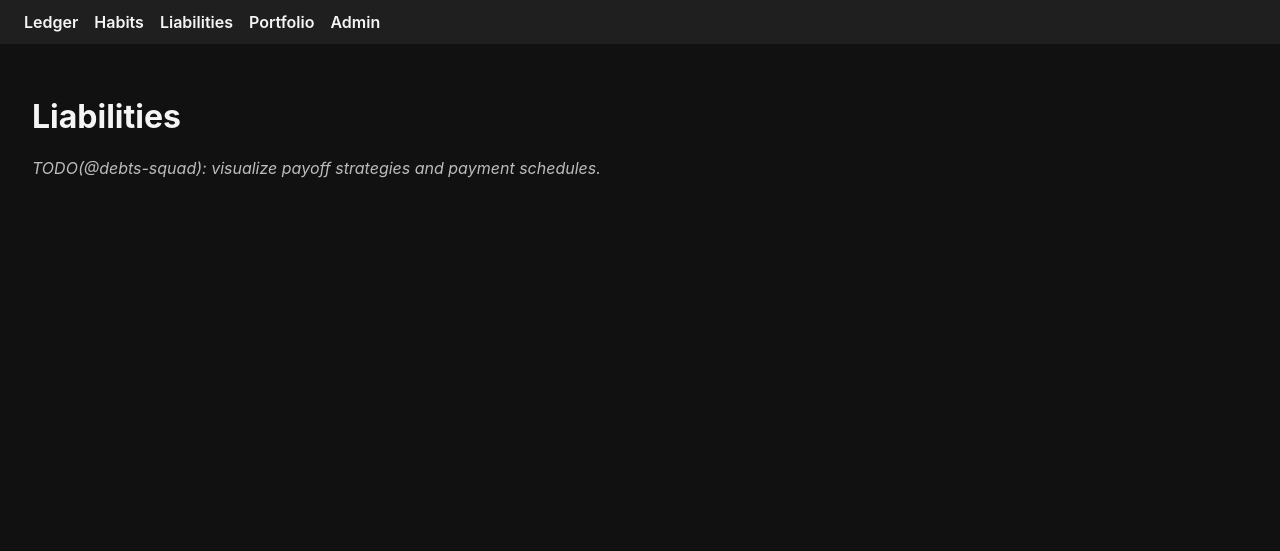
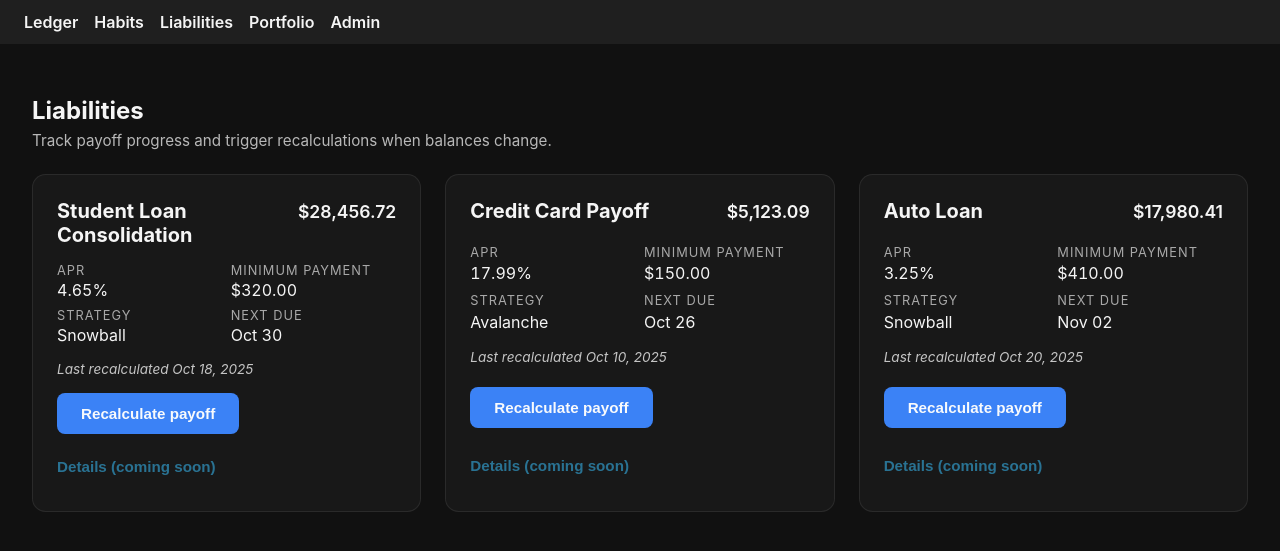
Before and after one commit to Blood-Dawn/pocketsage, a Flask app: page /liabilities/ in a window 1280 px wide. Shown: the top 551 px of the page. Run offline with Flask 3, Linux system fonts and the light colour scheme.

Commit message:
Add optimistic liability recalculation dashboard

```diff
--- a/pocketsage/blueprints/liabilities/routes.py
+++ b/pocketsage/blueprints/liabilities/routes.py
@@ -2,9 +2,75 @@
 
 from __future__ import annotations
 
-from flask import flash, redirect, render_template, url_for
+from datetime import datetime, timedelta, timezone
+from typing import Iterable, List
+
+from flask import flash, jsonify, redirect, render_template, request, url_for
+
+from pocketsage.services.jobs import enqueue, get_job, list_jobs
 
 from . import bp
+
+
+def _prefers_json_response() -> bool:
+    accepts = request.accept_mimetypes
+    return request.is_json or accepts["application/json"] >= accepts["text/html"]
+
+
+def _sample_liabilities() -> List[dict]:
+    """Temporary stub data until repository integration lands."""
+
+    now = datetime.now(timezone.utc)
+    return [
+        {
+            "id": 1,
+            "name": "Student Loan Consolidation",
+            "balance": 28456.72,
+            "apr": 4.65,
+            "minimum_payment": 320.0,
+            "strategy": "snowball",
+            "next_due_display": (now + timedelta(days=9)).strftime("%b %d"),
+            "last_recalculated_at": (now - timedelta(days=3)).isoformat(),
+            "last_recalculated_display": (now - timedelta(days=3)).strftime("%b %d, %Y"),
+        },
+        {
+            "id": 2,
+            "name": "Credit Card Payoff",
+            "balance": 5123.09,
+            "apr": 17.99,
+            "minimum_payment": 150.0,
+            "strategy": "avalanche",
+            "next_due_display": (now + timedelta(days=5)).strftime("%b %d"),
+            "last_recalculated_at": (now - timedelta(days=11)).isoformat(),
+            "last_recalculated_display": (now - timedelta(days=11)).strftime("%b %d, %Y"),
+        },
+        {
+            "id": 3,
+            "name": "Auto Loan",
+            "balance": 17980.41,
+            "apr": 3.25,
+            "minimum_payment": 410.0,
+            "strategy": "snowball",
+            "next_due_display": (now + timedelta(days=12)).strftime("%b %d"),
+            "last_recalculated_at": (now - timedelta(days=1)).isoformat(),
+            "last_recalculated_display": (now - timedelta(days=1)).strftime("%b %d, %Y"),
+        },
+    ]
+
+
+def _liability_jobs(liabilities: Iterable[dict]) -> list[dict]:
+    liability_ids = {liability["id"] for liability in liabilities}
+    relevant: list[dict] = []
+    for job in list_jobs(limit=50):
+        metadata = job.get("metadata") or {}
+        liability_id = metadata.get("liability_id")
+        try:
+            as_int = int(liability_id)
+        except (TypeError, ValueError):
+            continue
+        if as_int in liability_ids:
+            relevant.append(job)
+    return relevant
 
 
 @bp.get("/")
@@ -12,16 +78,48 @@
     """Display liabilities overview with payoff projections."""
 
     # TODO(@debts-squad): hydrate context with repository data + payoff analytics.
-    return render_template("liabilities/index.html")
+    liabilities = _sample_liabilities()
+    jobs = _liability_jobs(liabilities)
+    return render_template(
+        "liabilities/index.html",
+        liabilities=liabilities,
+        initial_jobs=jobs,
+        job_status_endpoint=url_for("liabilities.job_status", job_id="__JOB__"),
+    )
+
+
+def _run_recalculation(liability_id: int) -> None:
+    """Placeholder recalculation task."""
+
+    # TODO(@debts-squad): call debts service to recompute schedule and persist results.
+    return None
 
 
 @bp.post("/<int:liability_id>/recalculate")
 def recalc_liability(liability_id: int):
     """Trigger payoff schedule recalculation for a liability."""
 
-    # TODO(@debts-squad): call debts service to recompute schedule and persist results.
+    job = enqueue(
+        "liability-recalculation",
+        _run_recalculation,
+        metadata={"liability_id": liability_id},
+        liability_id=liability_id,
+    )
+    if _prefers_json_response():
+        return jsonify(job.to_dict()), 202
+
     flash(f"Recalculation queued for liability #{liability_id}", "info")
     return redirect(url_for("liabilities.list_liabilities"))
+
+
+@bp.get("/jobs/<job_id>")
+def job_status(job_id: str):
+    """Expose job status for liability recalculations."""
+
+    job = get_job(job_id)
+    if job is None:
+        return jsonify({"error": "job_not_found", "job_id": job_id}), 404
+    return jsonify(job)
 
 
 @bp.get("/new")
--- a/pocketsage/static/css/main.css
+++ b/pocketsage/static/css/main.css
@@ -388,4 +388,160 @@
     flex-wrap: wrap;
 }
 
+.liabilities-dashboard {
+    display: grid;
+    gap: 1.5rem;
+}
+
+.liabilities-header h1 {
+    margin-bottom: 0.35rem;
+}
+
+.liabilities-subtitle {
+    margin: 0;
+    color: rgba(255, 255, 255, 0.7);
+    font-size: 0.95rem;
+}
+
+.liability-grid {
+    display: grid;
+    gap: 1.5rem;
+    grid-template-columns: repeat(auto-fit, minmax(18rem, 1fr));
+}
+
+.liability-card {
+    background: rgba(255, 255, 255, 0.03);
+    border: 1px solid rgba(255, 255, 255, 0.08);
+    border-radius: 0.85rem;
+    padding: 1.5rem;
+    display: grid;
+    gap: 1rem;
+    min-height: 14rem;
+}
+
+.liability-card-header {
+    display: flex;
+    justify-content: space-between;
+    align-items: baseline;
+    gap: 0.75rem;
+}
+
+.liability-card-header h2 {
+    margin: 0;
+    font-size: 1.25rem;
+}
+
+.liability-balance {
+    font-size: 1.1rem;
+    font-weight: 600;
+}
+
+.liability-meta {
+    margin: 0;
+    display: grid;
+    gap: 0.5rem;
+    grid-template-columns: repeat(2, minmax(0, 1fr));
+}
+
+.liability-meta div {
+    display: grid;
+    gap: 0.15rem;
+}
+
+.liability-meta dt {
+    font-size: 0.8rem;
+    text-transform: uppercase;
+    letter-spacing: 0.08em;
+    opacity: 0.65;
+}
+
+.liability-meta dd {
+    margin: 0;
+    font-variant-numeric: tabular-nums;
+}
+
+.liability-actions {
+    display: flex;
+    gap: 0.75rem;
+    flex-wrap: wrap;
+}
+
+.liability-actions .btn-link {
+    opacity: 0.55;
+    cursor: not-allowed;
+}
+
+.liability-status {
+    font-size: 0.85rem;
+    font-style: italic;
+    color: rgba(255, 255, 255, 0.75);
+}
+
+.liability-status[hidden] {
+    display: none;
+}
+
+.liability-status[data-state="pending"] {
+    color: #fbbf24;
+}
+
+.liability-status[data-state="success"] {
+    color: #22c55e;
+}
+
+.liability-status[data-state="warning"] {
+    color: #f97316;
+}
+
+.liability-inline-flash {
+    font-size: 0.85rem;
+    border-radius: 0.6rem;
+    padding: 0.6rem 0.75rem;
+}
+
+.liability-inline-flash[hidden] {
+    display: none;
+}
+
+.liability-inline-flash-info {
+    background: rgba(59, 130, 246, 0.12);
+    color: #60a5fa;
+}
+
+.liability-inline-flash-success {
+    background: rgba(34, 197, 94, 0.12);
+    color: #4ade80;
+}
+
+.liability-inline-flash-warning {
+    background: rgba(251, 191, 36, 0.15);
+    color: #facc15;
+}
+
+.liability-inline-flash-error {
+    background: rgba(248, 113, 113, 0.15);
+    color: #f87171;
+}
+
+.liability-inline-flash strong {
+    font-weight: 600;
+}
+
+.liability-inline-flash button {
+    background: none;
+    border: none;
+    color: inherit;
+    font: inherit;
+    cursor: pointer;
+}
+
+.liability-inline-flash button:hover {
+    text-decoration: underline;
+}
+
+.liability-inline-flash button:disabled {
+    cursor: default;
+    opacity: 0.65;
+}
+
 /* TODO(@ux-team): extend design tokens, typography scale, and dark/light mode palettes. */
--- a/pocketsage/static/js/main.js
+++ b/pocketsage/static/js/main.js
@@ -5,6 +5,7 @@
 document.addEventListener("DOMContentLoaded", () => {
     initAdminDashboard();
     initPortfolioUpload();
+    initLiabilityDashboard();
 });
 
 function initAdminDashboard() {
@@ -224,6 +225,239 @@
     });
 }
 
+function initLiabilityDashboard() {
+    const root = document.querySelector("[data-liability-dashboard]");
+    if (!root) {
+        return;
+    }
+
+    const jobEndpointTemplate = root.dataset.jobStatusEndpoint || "";
+    const initialJobs = safeParseJSON(root.dataset.initialJobs) || [];
+    const cards = new Map();
+    const jobs = new Map();
+    const flashTimers = new Map();
+
+    root.querySelectorAll("[data-liability-card]").forEach((card) => {
+        const liabilityId = Number(card.dataset.liabilityId);
+        if (!Number.isFinite(liabilityId)) {
+            return;
+        }
+
+        const form = card.querySelector("form[data-job-submit]");
+        const button = form ? form.querySelector("button[type='submit']") : null;
+        const status = card.querySelector("[data-status-region]");
+        const flash = card.querySelector("[data-inline-flash]");
+        const defaultStatus = status ? status.textContent.trim() : "";
+        const defaultState = status ? status.dataset.state || "idle" : "idle";
+
+        cards.set(liabilityId, {
+            card,
+            form,
+            button,
+            status,
+            flash,
+            defaultStatus,
+            defaultState,
+            name: card.dataset.liabilityName || "This liability",
+        });
+
+        if (form) {
+            form.addEventListener("submit", (event) =>
+                handleRecalcSubmit(event, liabilityId)
+            );
+        }
+    });
+
+    const clearStatus = (liabilityId) => {
+        const entry = cards.get(liabilityId);
+        if (!entry || !entry.status) {
+            return;
+        }
+        if (entry.defaultStatus) {
+            entry.status.hidden = false;
+            entry.status.dataset.state = entry.defaultState;
+            entry.status.textContent = entry.defaultStatus;
+        } else {
+            entry.status.hidden = true;
+            entry.status.textContent = "";
+        }
+    };
+
+    const setStatus = (liabilityId, message, state = "info") => {
+        const entry = cards.get(liabilityId);
+        if (!entry || !entry.status) {
+            return;
+        }
+        if (!message) {
+            clearStatus(liabilityId);
+            return;
+        }
+        entry.status.hidden = false;
+        entry.status.dataset.state = state;
+        entry.status.textContent = message;
+    };
+
+    const clearInlineFlash = (liabilityId) => {
+        const entry = cards.get(liabilityId);
+        if (!entry || !entry.flash) {
+            return;
+        }
+        entry.flash.hidden = true;
+        entry.flash.textContent = "";
+        entry.flash.className = "liability-inline-flash";
+        const timer = flashTimers.get(liabilityId);
+        if (timer) {
+            clearTimeout(timer);
+            flashTimers.delete(liabilityId);
+        }
+    };
+
+    const showInlineFlash = (liabilityId, message, category = "info") => {
+        const entry = cards.get(liabilityId);
+        if (!entry || !entry.flash) {
+            return;
+        }
+        entry.flash.hidden = false;
+        entry.flash.textContent = message;
+        entry.flash.className = `liability-inline-flash liability-inline-flash-${category}`;
+
+        const timer = flashTimers.get(liabilityId);
+        if (timer) {
+            clearTimeout(timer);
+        }
+        const timeout = window.setTimeout(() => {
+            clearInlineFlash(liabilityId);
+        }, 6000);
+        flashTimers.set(liabilityId, timeout);
+    };
+
+    const trackJob = (job) => {
+        if (!job || !job.id) {
+            return;
+        }
+        jobs.set(job.id, job);
+        const metadata = job.metadata || {};
+        const liabilityId = Number(metadata.liability_id);
+        if (!Number.isFinite(liabilityId) || !cards.has(liabilityId)) {
+            return;
+        }
+
+        const entry = cards.get(liabilityId);
+        if (entry && entry.button) {
+            entry.button.disabled = !FINAL_JOB_STATUSES.has(job.status);
+        }
+
+        if (entry && FINAL_JOB_STATUSES.has(job.status)) {
+            const finished = job.finished_at
+                ? formatDate(job.finished_at)
+                : "just now";
+            if (job.status === "succeeded") {
+                setStatus(
+                    liabilityId,
+                    `Last recalculated ${finished}`,
+                    "success"
+                );
+                showInlineFlash(
+                    liabilityId,
+                    `${entry.name} payoff schedule refreshed successfully.`,
+                    "success"
+                );
+            } else {
+                const message = job.error || "Recalculation failed.";
+                setStatus(liabilityId, message, "warning");
+                showInlineFlash(liabilityId, message, "warning");
+            }
+        } else {
+            setStatus(liabilityId, "Recalculation running…", "pending");
+        }
+    };
+
+    const pollJob = async (jobId) => {
+        if (!jobId || !jobEndpointTemplate) {
+            return;
+        }
+        try {
+            const response = await fetch(
+                jobEndpointTemplate.replace("__JOB__", jobId),
+                {
+                    headers: { Accept: "application/json" },
+                }
+            );
+            if (!response.ok) {
+                return;
+            }
+            const payload = await response.json();
+            trackJob(payload);
+        } catch (error) {
+            console.warn("Failed to poll liability job", jobId, error);
+        }
+    };
+
+    const pollActiveJobs = () => {
+        Array.from(jobs.values())
+            .filter((job) => !FINAL_JOB_STATUSES.has(job.status))
+            .forEach((job) => pollJob(job.id));
+    };
+
+    const handleRecalcSubmit = async (event, liabilityId) => {
+        event.preventDefault();
+        const entry = cards.get(liabilityId);
+        if (!entry || !entry.form) {
+            return;
+        }
+
+        const { form, button } = entry;
+        const payload = safeParseJSON(form.dataset.payload) || {};
+
+        if (button) {
+            button.disabled = true;
+        }
+        clearInlineFlash(liabilityId);
+        setStatus(liabilityId, "Scheduling recalculation…", "pending");
+
+        try {
+            const response = await fetch(form.action, {
+                method: "POST",
+                headers: {
+                    "Content-Type": "application/json",
+                    Accept: "application/json",
+                },
+                body: JSON.stringify(payload),
+            });
+
+            const result = await response.json().catch(() => null);
+            if (!response.ok || !result || result.error) {
+                const message =
+                    (result && (result.message || result.error)) ||
+                    "Unable to schedule recalculation.";
+                showInlineFlash(liabilityId, message, "warning");
+                setStatus(liabilityId, message, "warning");
+                if (button) {
+                    button.disabled = false;
+                }
+                return;
+            }
+
+            showInlineFlash(liabilityId, "Recalculation started…", "info");
+            trackJob(result);
+            pollJob(result.id);
+        } catch (error) {
+            console.error("Recalculation submission failed", error);
+            if (button) {
+                button.disabled = false;
+            }
+            form.submit();
+        }
+    };
+
+    initialJobs.forEach((job) => {
+        trackJob(job);
+    });
+
+    pollActiveJobs();
+    setInterval(pollActiveJobs, 5000);
+}
+
 function safeParseJSON(value) {
     if (!value) {
         return null;
--- a/pocketsage/templates/liabilities/index.html
+++ b/pocketsage/templates/liabilities/index.html
@@ -1,6 +1,79 @@
 {% extends 'base.html' %}
 {% block title %}Liabilities · PocketSage{% endblock %}
 {% block content %}
-  <h1>Liabilities</h1>
-  <p class="todo">TODO(@debts-squad): visualize payoff strategies and payment schedules.</p>
+  <section
+    class="liabilities-dashboard"
+    data-liability-dashboard
+    data-job-status-endpoint="{{ job_status_endpoint }}"
+    data-initial-jobs='{{ initial_jobs | tojson | safe }}'
+  >
+    <header class="liabilities-header">
+      <h1>Liabilities</h1>
+      <p class="liabilities-subtitle">
+        Track payoff progress and trigger recalculations when balances change.
+      </p>
+    </header>
+
+    <div class="liability-grid" data-liability-list>
+      {% for liability in liabilities %}
+        <article
+          class="liability-card"
+          data-liability-card
+          data-liability-id="{{ liability.id }}"
+          data-liability-name="{{ liability.name }}"
+        >
+          <header class="liability-card-header">
+            <h2>{{ liability.name }}</h2>
+            <span class="liability-balance">${{ '{:,.2f}'.format(liability.balance) }}</span>
+          </header>
+
+          <dl class="liability-meta">
+            <div>
+              <dt>APR</dt>
+              <dd>{{ '%.2f'|format(liability.apr) }}%</dd>
+            </div>
+            <div>
+              <dt>Minimum Payment</dt>
+              <dd>${{ '{:,.2f}'.format(liability.minimum_payment) }}</dd>
+            </div>
+            <div>
+              <dt>Strategy</dt>
+              <dd>{{ liability.strategy | capitalize }}</dd>
+            </div>
+            <div>
+              <dt>Next Due</dt>
+              <dd>{{ liability.next_due_display }}</dd>
+            </div>
+          </dl>
+
+          <div
+            class="liability-status"
+            data-status-region
+            {% if not liability.last_recalculated_display %}hidden{% endif %}
+          >
+            {% if liability.last_recalculated_display %}
+              Last recalculated {{ liability.last_recalculated_display }}
+            {% endif %}
+          </div>
+
+          <div class="liability-actions">
+            <form
+              method="post"
+              action="{{ url_for('liabilities.recalc_liability', liability_id=liability.id) }}"
+              data-job-submit
+            >
+              <button type="submit" class="btn-secondary" data-job-button>
+                Recalculate payoff
+              </button>
+            </form>
+            <button type="button" class="btn-link" disabled>
+              Details (coming soon)
+            </button>
+          </div>
+
+          <div class="liability-inline-flash" data-inline-flash hidden></div>
+        </article>
+      {% endfor %}
+    </div>
+  </section>
 {% endblock %}
```
